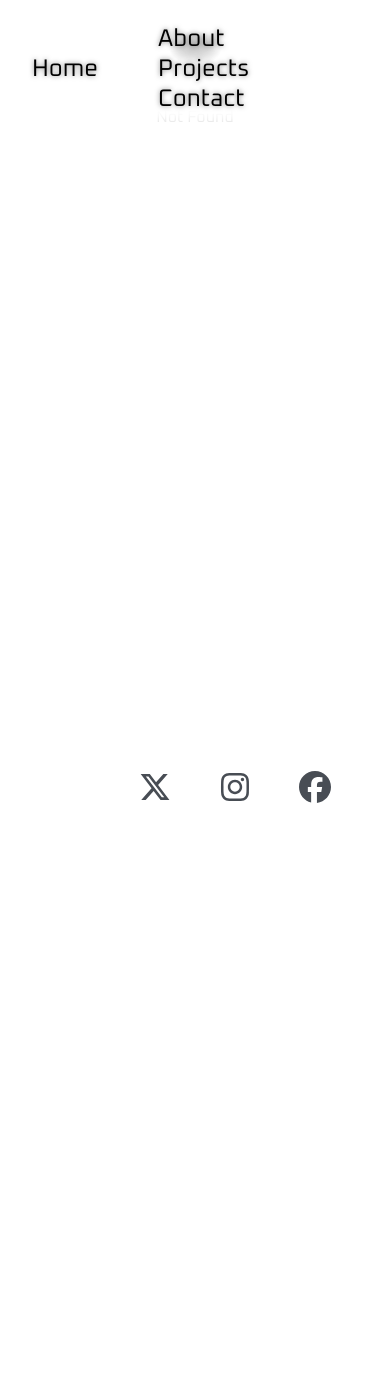
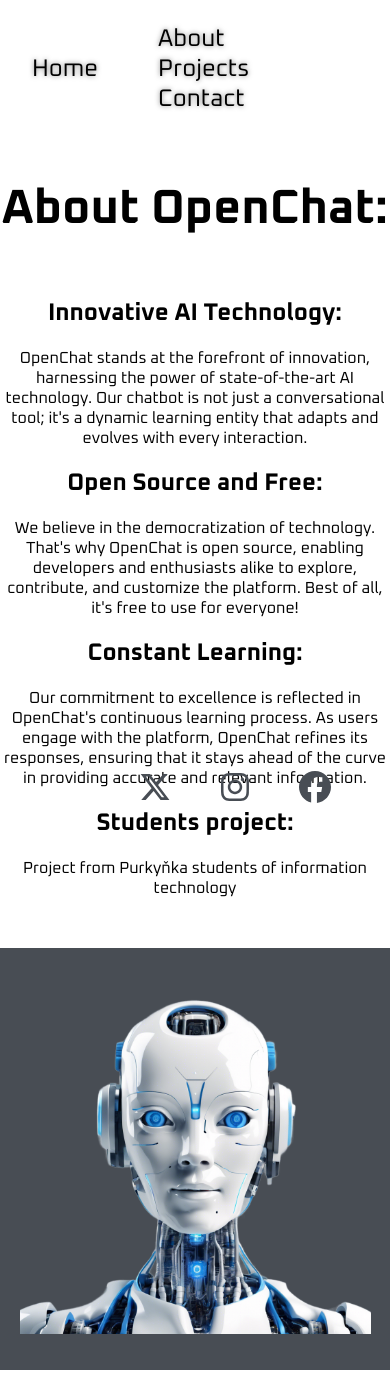
Before and after one commit to Dzeniks/openchat, a SvelteKit app in the folder sveltekit/: page /about in a window 390 px wide. Before the commit this address had no page. Before the commit the page ends 844 px from the top, so only its background shows below. Built offline with nearby package versions, Linux system fonts and the light colour scheme.

Commit message:
About page

```diff
--- /dev/null
+++ b/sveltekit/src/routes/about/+page.svelte
@@ -0,0 +1,128 @@
+<script>
+    import {onMount} from 'svelte';
+
+    onMount(() => {
+
+
+    });
+
+</script>
+
+
+<section>
+    <div id="text-section">
+        <h1>
+            About OpenChat:
+        </h1>
+
+        <div>
+        <h2>
+            Innovative AI Technology:
+        </h2>
+        <span>
+            OpenChat stands at the forefront of innovation, harnessing the power of state-of-the-art AI technology. Our chatbot is not just a conversational tool; it's a dynamic learning entity that adapts and evolves with every interaction.
+        </span>
+        </div>
+
+        <div>
+            <h2>
+                Open Source and Free:
+            </h2>
+            <span>
+                We believe in the democratization of technology. That's why OpenChat is open source, enabling developers and enthusiasts alike to explore, contribute, and customize the platform. Best of all, it's free to use for everyone!
+            </span>
+        </div>
+
+        <div>
+            <h2>
+                Constant Learning:
+            </h2>
+            <span>
+                Our commitment to excellence is reflected in OpenChat's continuous learning process. As users engage with the platform, OpenChat refines its responses, ensuring that it stays ahead of the curve in providing accurate and relevant information.
+            </span>
+        </div>
+
+        <div>
+            <h2>
+                Students project:
+            </h2>
+            <span>
+                Project from Purkyňka students of information technology
+            </span>
+        </div>
+    </div>
+    <div id="img-section">
+        <img src="/AI-robot.png" alt="AI">
+    </div>
+</section>
+
+
+<style>
+
+    section {
+        display: flex;
+        flex-direction: row;
+        justify-content: flex-end;
+        width: 100vw;
+    }
+
+    h1{
+        text-align: center;
+        font-size: 3rem;
+        font-weight: 900;
+    }
+
+    div {
+        display: flex;
+        flex-direction: column;
+        justify-content: center;
+    }
+
+    #text-section {
+        width: 50%;
+        text-align: center;
+    }
+
+    #img-section {
+        background: var(--secondary);
+        height: 90vh;
+    }
+
+    img {
+        max-width: 100%;
+        height: auto;
+    }
+
+    @media (max-width: 800px) {
+        img {
+            width: 100%;
+        }
+
+        #img-section {
+            display: flex;
+            align-items: center;
+            justify-content: center;
+            background: var(--secondary);
+            height: 50vh;
+        }
+
+        #text-section {
+            width: 100%;
+        }
+
+        section {
+            margin-top: 35%;
+            flex-direction: column;
+            align-items: center;
+            justify-content: space-between;
+            gap: 50px;
+        }
+    }
+
+    @media (max-width: 1200px) {
+        img {
+            max-width: 90%;
+        }
+    }
+
+</style>
```
